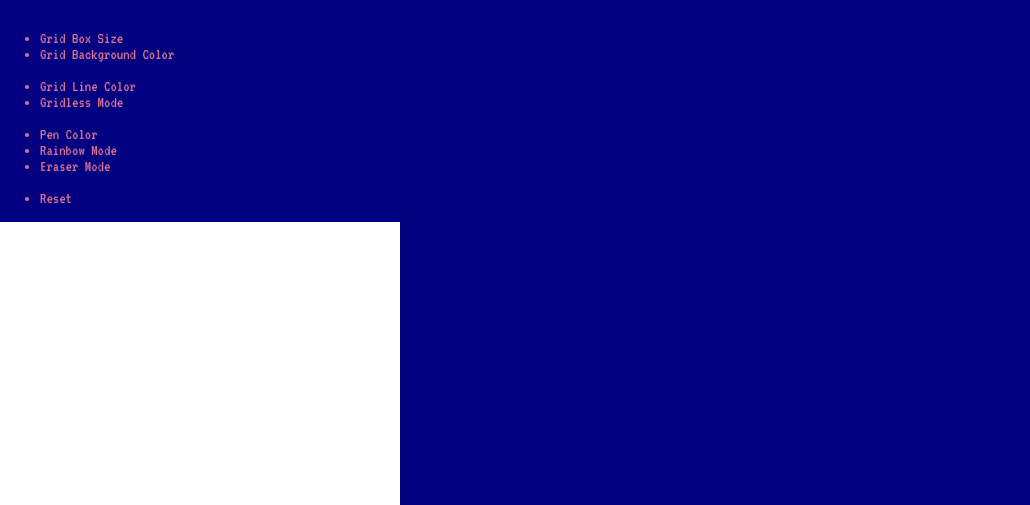
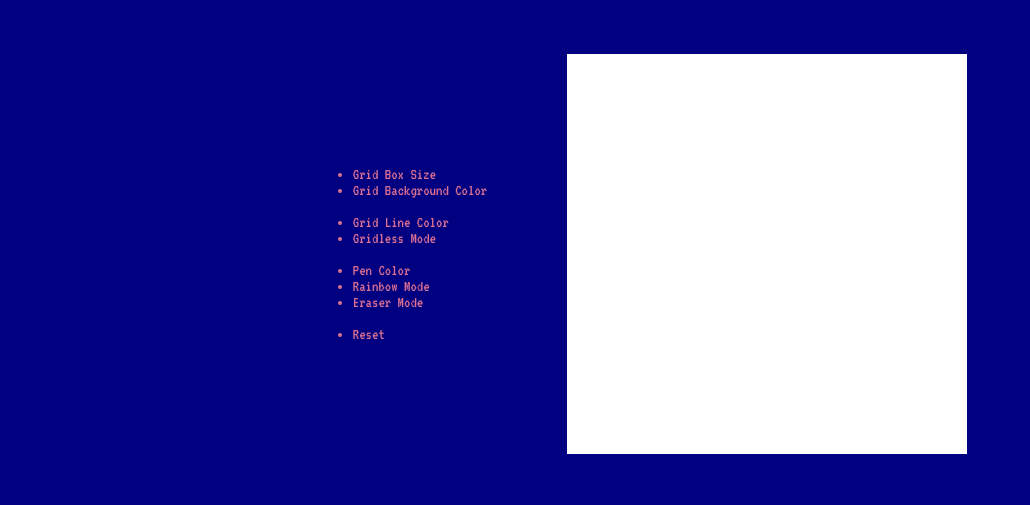
Before and after one commit to jasonhoonlee/etch-a-sketch-2, a plain HTML site: page index.html in a window 1280 px wide. Shown: the part 146-651 px from the top of the page, without its empty margins (0-1030 px from the left). Drawn offline with Linux system fonts and the light colour scheme.

Commit message:
Align and center grid tools and grid canvas, vertically and horizontally

```diff
--- a/styles.css
+++ b/styles.css
@@ -29,6 +29,10 @@ header h1 {
 
 main {
   height: 60vh;
+  display: flex;
+  justify-content: center;
+  align-items: center;
+  gap: 10vh;
 }
 
 main .container {
```
